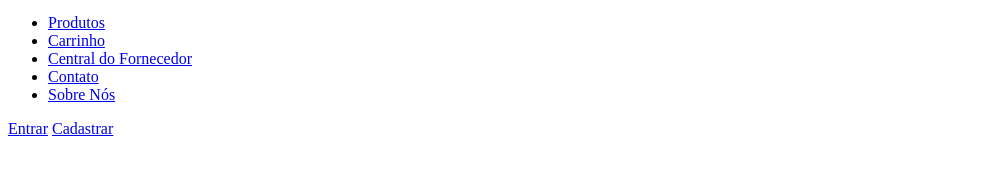
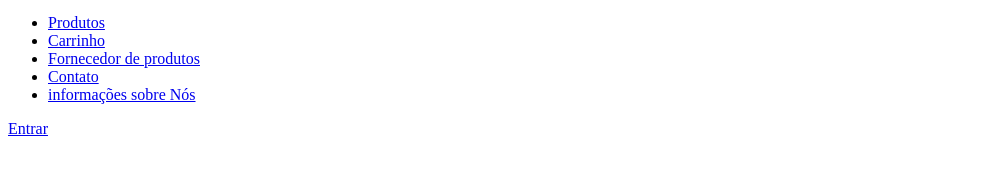
Before and after one commit to hevelyn0305/Topvendas, a plain HTML site: page index.html in a window 1280 px wide. Shown: the part 336-508 px from the top of the page, without its empty margins (0-983 px from the left). Drawn offline with Linux system fonts and the light colour scheme.

Commit message:
subindo arquivo

```diff
--- a/index.html
+++ b/index.html
@@ -1,12 +1,9 @@
 <!DOCTYPE html>
-<html lang="pt-BR">
+<html lang="en">
 <head>
     <meta charset="UTF-8">
     <meta name="viewport" content="width=device-width, initial-scale=1.0">
     <title>Topvendas</title>
-
-    <!-- style vazio, por enquanto -->
-    <link rel="stylesheet" href="style.css">
 </head>
 <body>
     <header class="header">
@@ -19,15 +16,13 @@
                 <li><a href="#">Produtos</a></li>
                 <li><a href="#">Carrinho</a></li>
 
-                <!-- Para os fornecedores -->
-                <li><a href="#">Central do Fornecedor</a></li>
+                <li><a href="#">Fornecedor de produtos</a></li>
                 <li><a href="#">Contato</a></li>
-                <li><a href="#">Sobre Nós</a></li>
+                <li><a href="#">informações sobre Nós</a></li>
             </ul>
 
             <div class="actions">
                 <a href="#" class="btn btn-entrar">Entrar</a>
-                <a href="#" class="btn btn-cadastrar">Cadastrar</a>
             </div>
         </div>
     </header>
--- a/style.css
+++ /dev/null
@@ -1 +0,0 @@
-/* vazio, por enquanto */
```
